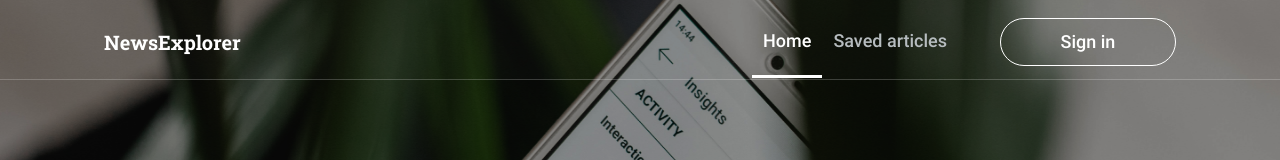
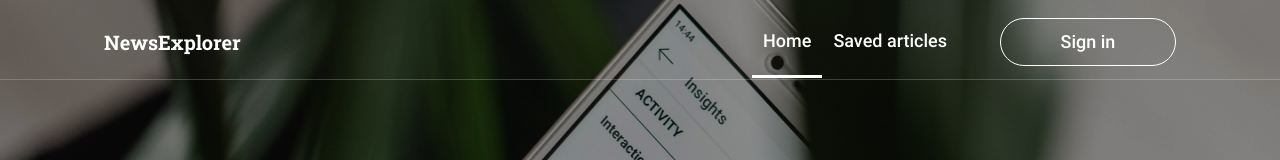
Before and after one commit to Sahar321/news-explorer-frontend, a React (Create React App) app: page / in a window 1280 px wide. Shown: the top 160 px of the page. Built offline with nearby package versions, Linux system fonts and the light colour scheme.

Commit message:
color:  ->   color: inherit;

```diff
--- a/src/blocks/header/__nav-link/header__nav-link.css
+++ b/src/blocks/header/__nav-link/header__nav-link.css
@@ -8,5 +8,5 @@
   text-decoration: none;
   box-sizing: border-box;
   padding: 0 11px 24px;
-  color: #B6BCBF;
+  color: inherit;
 }
```
